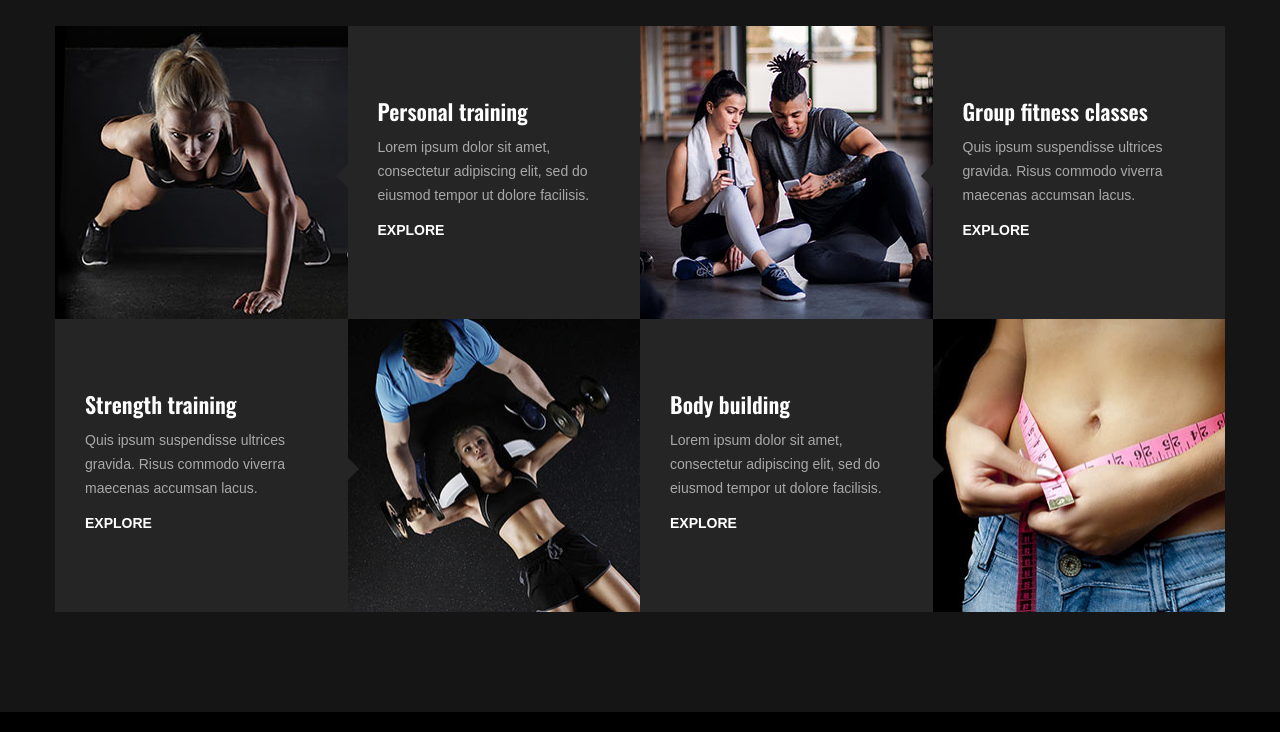
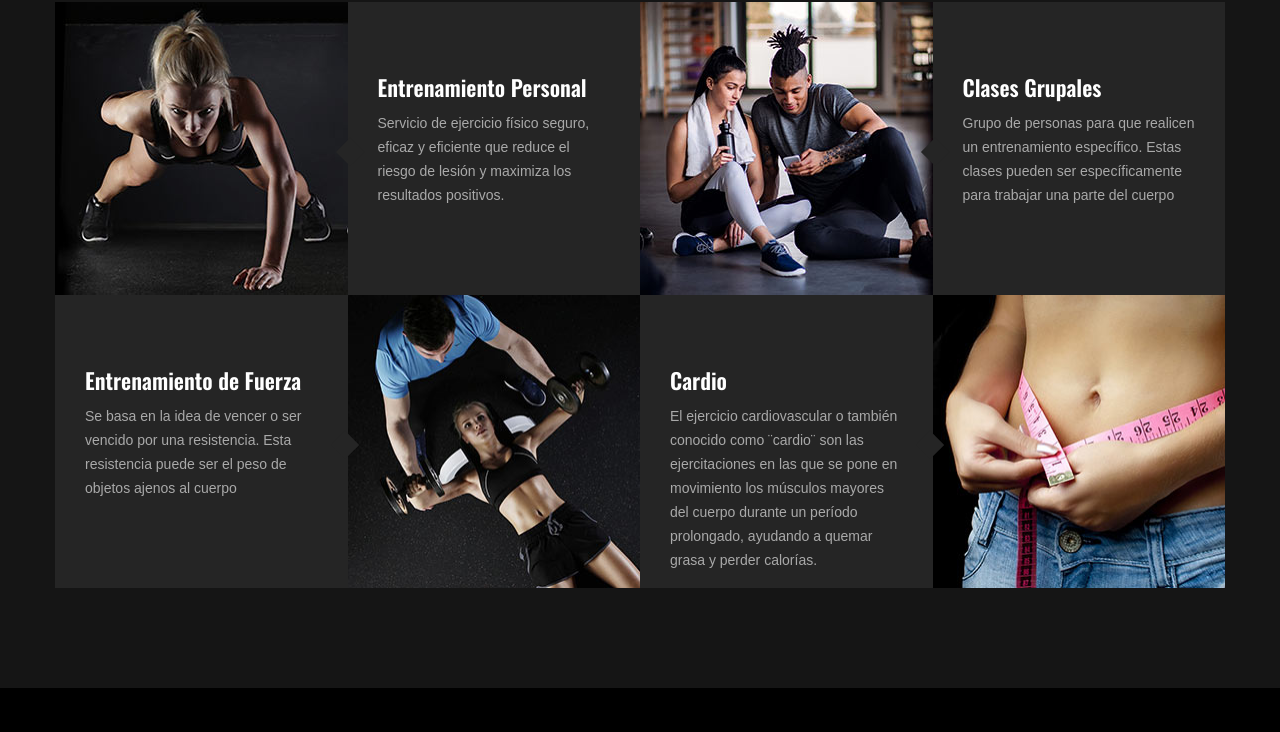
Before and after one commit to MemosaurioRex/physical-training, a plain HTML site: page services.html in a window 1280 px wide. Shown: the part 689-1421 px from the top of the page. Drawn offline with nearby package versions, Linux system fonts and the light colour scheme; a web font is replaced by a local one.

Commit message:
Cambios de Servicios y de index

```diff
--- a/services.html
+++ b/services.html
@@ -79,12 +79,7 @@
                             <li><a href="./services.html">Servicios</a></li>
                             <li><a href="#">Otros</a>
                                 <ul class="dropdown">
-<<<<<<< HEAD
-                                    <li><a href="./class-timetable.html">Horario de clases</a></li>
-                                    <li><a href="./gallery.html">Galeria</a></li>
-=======
                                     <li><a href="./gallery.html">Gallery</a></li>
->>>>>>> 3a0b7936e5b634ef618de170ab9c12e30af04da1
                                 </ul>
                             </li>
                             <li><a href="./blog.html">Consejos</a></li>
@@ -129,8 +124,7 @@
             <div class="row">
                 <div class="col-lg-12">
                     <div class="section-title">
-                        <span>What we do?</span>
-                        <h2>PUSH YOUR LIMITS FORWARD</h2>
+                        <h2>Información Adicional</h2>
                     </div>
                 </div>
             </div>
@@ -142,10 +136,9 @@
                 </div>
                 <div class="col-lg-3 order-lg-2 col-md-6 p-0">
                     <div class="ss-text">
-                        <h4>Personal training</h4>
-                        <p>Lorem ipsum dolor sit amet, consectetur adipiscing elit, sed do eiusmod tempor ut dolore
-                            facilisis.</p>
-                        <a href="#">Explore</a>
+                        <h4>Entrenamiento Personal</h4>
+                        <p>Servicio de ejercicio físico seguro, eficaz y eficiente que reduce el riesgo de lesión y maximiza los
+                        resultados positivos.</p>
                     </div>
                 </div>
                 <div class="col-lg-3 order-lg-3 col-md-6 p-0">
@@ -155,9 +148,9 @@
                 </div>
                 <div class="col-lg-3 order-lg-4 col-md-6 p-0">
                     <div class="ss-text">
-                        <h4>Group fitness classes</h4>
-                        <p>Quis ipsum suspendisse ultrices gravida. Risus commodo viverra maecenas accumsan lacus.</p>
-                        <a href="#">Explore</a>
+                        <h4>Clases Grupales</h4>
+                        <p>Grupo de personas para que realicen un entrenamiento específico. Estas clases pueden ser específicamente
+                        para trabajar una parte del cuerpo</p>
                     </div>
                 </div>
                 <div class="col-lg-3 order-lg-8 col-md-6 p-0">
@@ -167,10 +160,9 @@
                 </div>
                 <div class="col-lg-3 order-lg-7 col-md-6 p-0">
                     <div class="ss-text second-row">
-                        <h4>Body building</h4>
-                        <p>Lorem ipsum dolor sit amet, consectetur adipiscing elit, sed do eiusmod tempor ut dolore
-                            facilisis.</p>
-                        <a href="#">Explore</a>
+                        <h4>Cardio</h4>
+                        <p>El ejercicio cardiovascular o también conocido como ¨cardio¨ son las ejercitaciones en las que se pone en movimiento los músculos mayores del cuerpo durante un período prolongado,
+                        ayudando a quemar grasa y perder calorías.</p>
                     </div>
                 </div>
                 <div class="col-lg-3 order-lg-6 col-md-6 p-0">
@@ -180,9 +172,9 @@
                 </div>
                 <div class="col-lg-3 order-lg-5 col-md-6 p-0">
                     <div class="ss-text second-row">
-                        <h4>Strength training</h4>
-                        <p>Quis ipsum suspendisse ultrices gravida. Risus commodo viverra maecenas accumsan lacus.</p>
-                        <a href="#">Explore</a>
+                        <h4>Entrenamiento de Fuerza</h4>
+                        <p>Se basa en la idea de vencer o ser vencido por una resistencia. Esta resistencia puede ser
+                        el peso de objetos ajenos al cuerpo</p>
                     </div>
                 </div>
             </div>
```
Also changed, not shown: index.html (+7 -10 lines).
